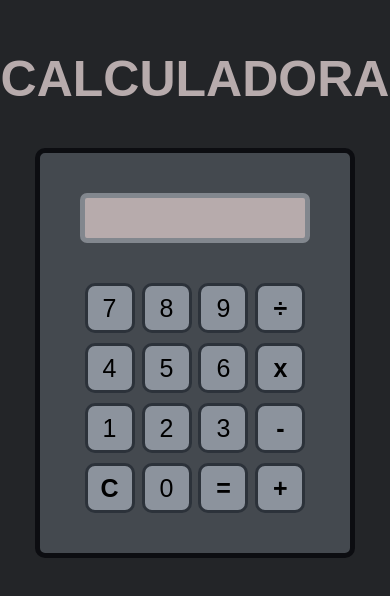
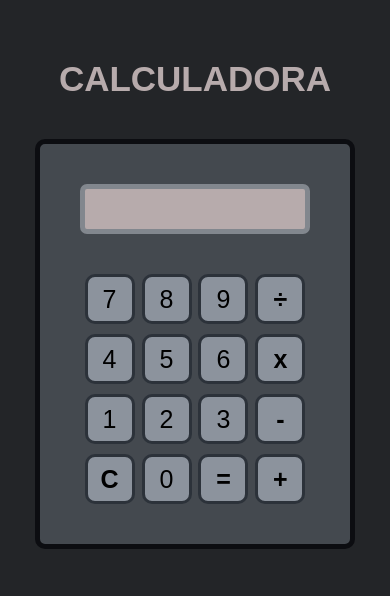
Before and after one commit to guustavo-m/calc, a website: page index.html in a window 390 px wide. Shown: the part 118-714 px from the top of the page. Drawn offline with Linux system fonts and the light colour scheme.

Commit message:
adjusting responsivity

```diff
--- a/assets/css/styles.css
+++ b/assets/css/styles.css
@@ -63,3 +63,9 @@ h1 {
     border: 5px solid #82878E;
     border-radius: 7px;
 }
+
+@media screen and (max-width: 400px) {
+    h1 {
+        font-size: 35px;
+    }
+}
```
Also changed, not shown: assets/js/script.js (line endings or trailing spaces).
